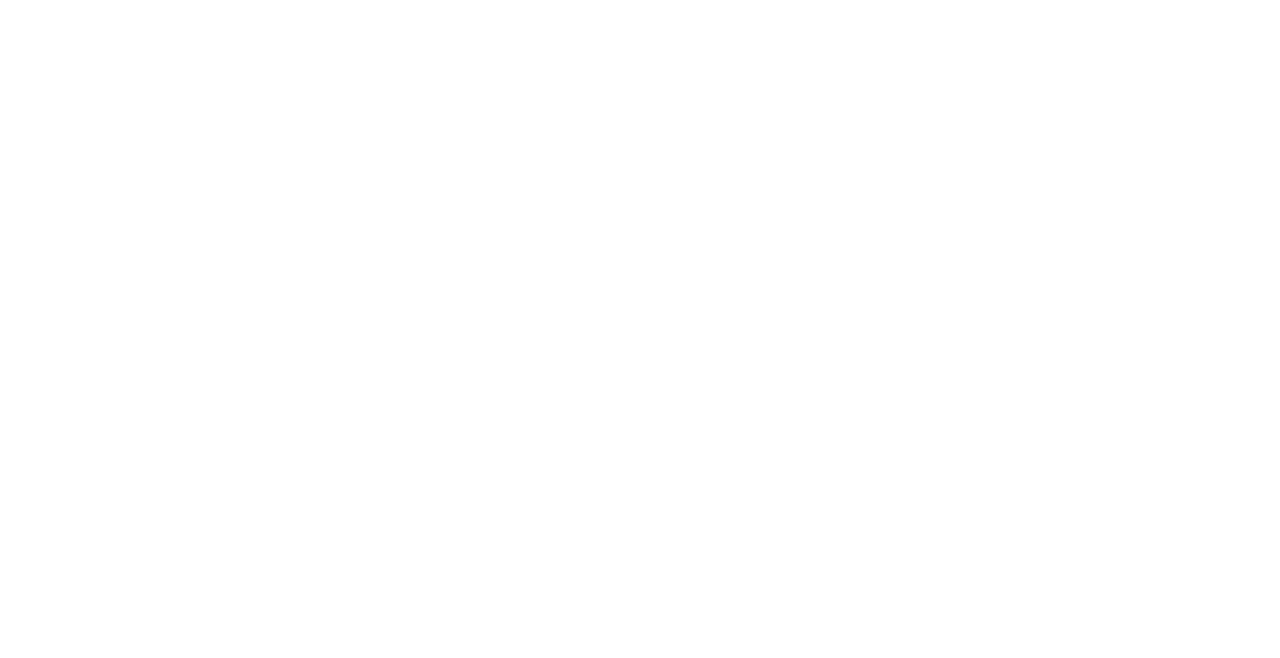
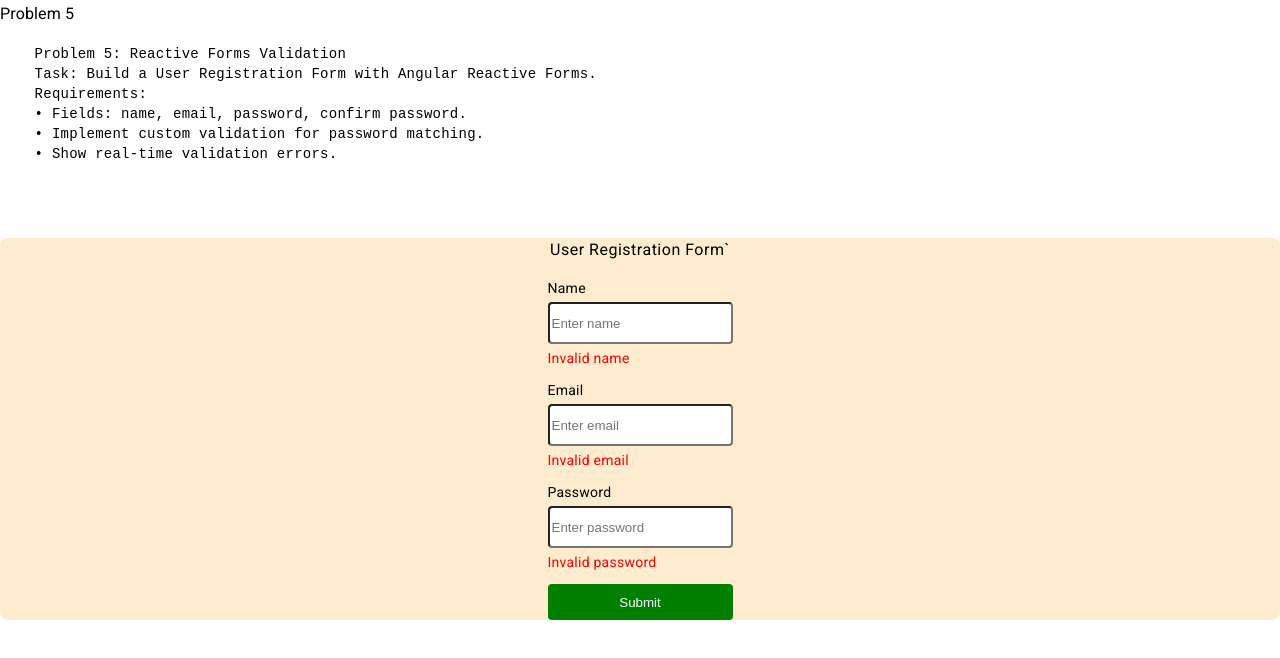
Before and after one commit to RDeyashi/angular-question, an Angular app: page /problem/5 in a window 1280 px wide. Before the commit this address led to /. Shown: the top 658 px of the page. Built offline with nearby package versions, Linux system fonts and the light colour scheme.

Commit message:
problem 4

```diff
--- a/src/app/app.routes.ts
+++ b/src/app/app.routes.ts
@@ -3,6 +3,7 @@ import { Problem1Component } from './problem-1/problem-1.component';
 import { Problem2Component } from './problem-2/problem-2.component';
 import { Problem3Component } from './problem-3/problem-3.component';
 import { authGuard } from './problem-4/gard/auth.guard';
+import { Problem5Component } from './problem-5/problem-5.component';
 
 export const routes: Routes = [
     { path: '', redirectTo: '/problem/1', pathMatch: 'full' },
@@ -16,7 +17,8 @@ export const routes: Routes = [
                 path: '4',
                 loadComponent: () => import('./problem-4/problem-4.component').then(m => m.Problem4Component),
                 canActivate: [authGuard]
-            }
+            },
+            { path: '5', component: Problem5Component }
         ]
     }
 ];
--- /dev/null
+++ b/src/app/problem-5/problem-5.component.html
@@ -0,0 +1,44 @@
+<h3>Problem 5</h3>
+<pre>
+    Problem 5: Reactive Forms Validation
+    Task: Build a User Registration Form with Angular Reactive Forms.
+    Requirements:
+    • Fields: name, email, password, confirm password.
+    • Implement custom validation for password matching.
+    • Show real-time validation errors.
+
+</pre>
+
+
+<br><br>
+
+<div class="container form-box">
+    <h4>User Registration Form`</h4>
+    <form [formGroup]="userRegistration">
+        <div class="inp-group">
+            <label>Name</label>
+            <input type="text" placeholder="Enter name" formControlName="name"/>
+            @if (userRegistration.get('name')?.invalid) {
+                <span>Invalid name</span>
+            }
+        </div>
+
+        <div class="inp-group">
+            <label>Email</label>
+            <input type="email" placeholder="Enter email" formControlName="email"/>
+            @if (userRegistration.get('email')?.invalid) {
+                <span>Invalid email</span>
+            }
+        </div>
+
+        <div class="inp-group">
+            <label>Password</label>
+            <input type="password" placeholder="Enter password" formControlName="password"/>
+            @if (userRegistration.get('password')?.invalid) {
+                <span>Invalid password</span>
+            }
+        </div>
+
+        <button>Submit</button>
+    </form>
+</div>
--- /dev/null
+++ b/src/app/problem-5/problem-5.component.scss
@@ -0,0 +1,37 @@
+.form-box{
+    display: flex;
+    flex-direction: column;
+    justify-content: center;
+    align-items: center;
+    background: blanchedalmond;
+    border-radius: 8px;
+}
+
+.inp-group{
+    display: flex;
+    flex-direction: column;
+    gap: 4px;
+}
+
+form{
+    display: flex;
+    flex-direction: column;
+    gap: 12px;
+}
+
+input{
+    height: 36px;
+    border-radius: 4px;
+}
+
+button{
+    background: green;
+    color: white;
+    height: 36px;
+    border: none;
+    border-radius: 4px;
+}
+
+span{
+    color: red;
+}
--- /dev/null
+++ b/src/app/problem-5/problem-5.component.ts
@@ -0,0 +1,20 @@
+import { Component } from '@angular/core';
+import { FormControl, FormGroup, FormsModule, ReactiveFormsModule, Validators } from '@angular/forms';
+
+@Component({
+  selector: 'app-problem-5',
+  standalone: true,
+  imports: [
+    FormsModule,
+    ReactiveFormsModule
+  ],
+  templateUrl: './problem-5.component.html',
+  styleUrl: './problem-5.component.scss'
+})
+export class Problem5Component {
+  userRegistration: FormGroup = new FormGroup({
+    name: new FormControl("", [Validators.required]),
+    email: new FormControl("", [Validators.email, Validators.required]),
+    password: new FormControl("", [Validators.required, Validators.pattern(/^(?=.*[a-z])(?=.*[A-Z])(?=.*\d)(?=.*[@$!%*?&])[A-Za-z\d@$!%*?&]{8,}$/)])
+  })
+}
```
Also changed, not shown: 1 other file (tests, documents, lock files or other folders).
